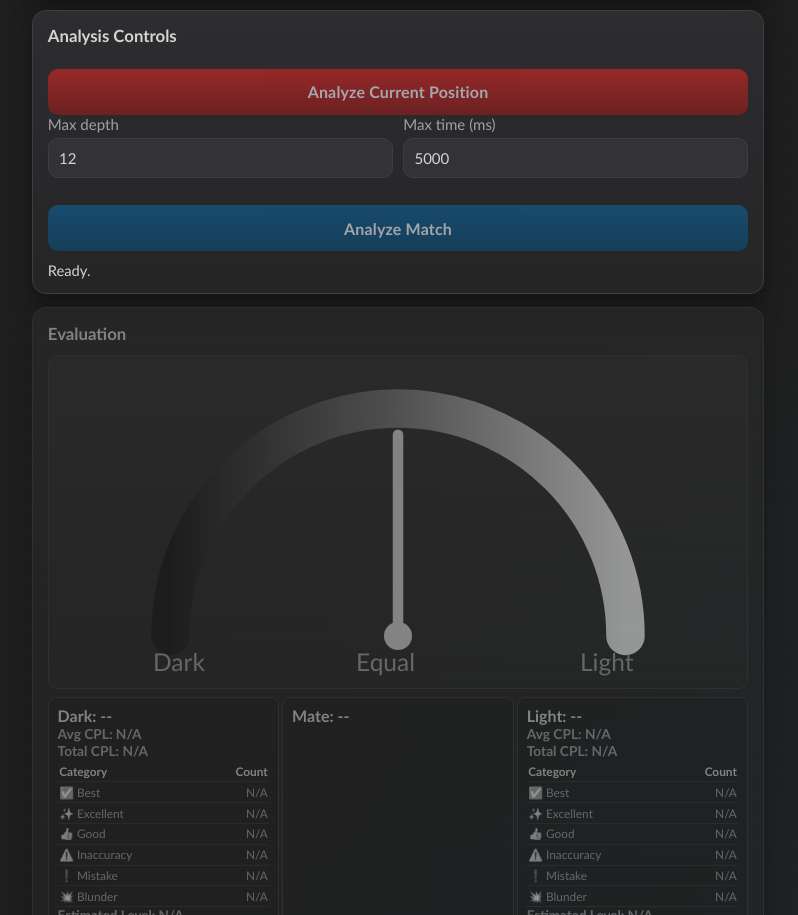
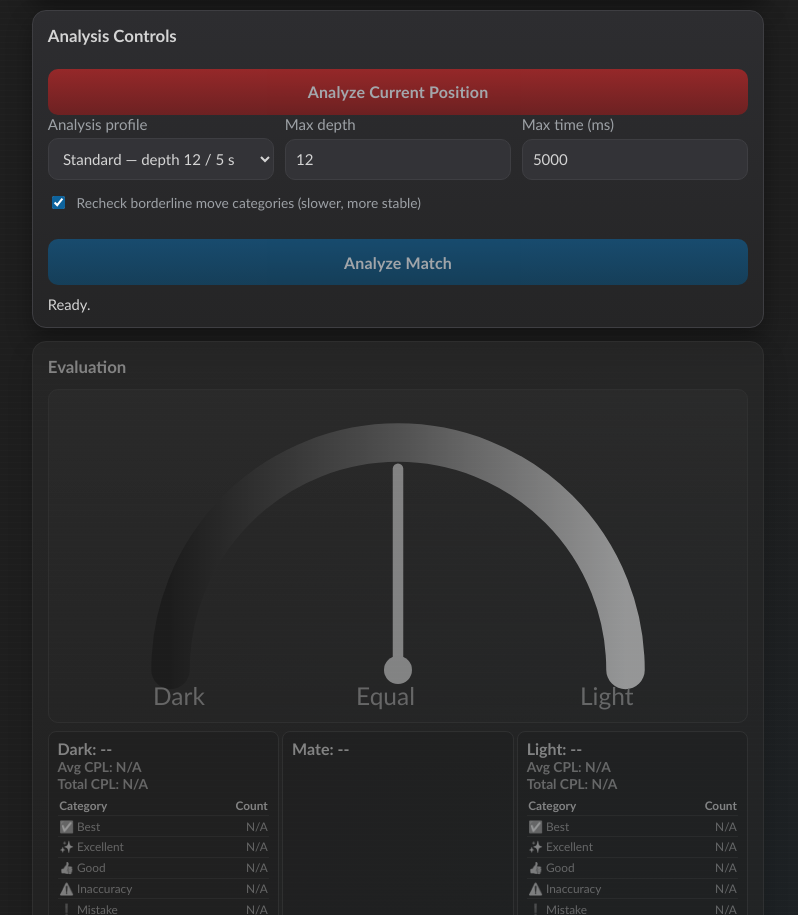
Before and after one commit to jwkunz/Inspector_Blanque, a plain HTML site: page index.html in a window 1280 px wide. Shown: the part 870-1785 px from the top of the page, without its empty margins (242-1040 px from the left). Drawn offline with Linux system fonts and the light colour scheme.

Commit message:
v4.4.0: add match analysis speed profiles

```diff
--- a/app.js
+++ b/app.js
@@ -4,6 +4,11 @@ const CP_CLAMP = 1000;
 const ENGINE_PATH = "./vendor/stockfish/stockfish-18-lite-single.js";
 const CACHE_STORAGE_KEY = "inspector-blanque-analysis-cache-v4";
 const CACHE_LIMIT = 500;
+const ANALYSIS_PROFILES = {
+  fast: { depth: 10, moveTime: 750, boundaryRechecks: false },
+  standard: { depth: 12, moveTime: 5000, boundaryRechecks: true },
+  deep: { depth: 16, moveTime: 15000, boundaryRechecks: true },
+};
 const CATEGORY_KEYS = ["Best", "Excellent", "Good", "Inaccuracy", "Mistake", "Blunder"];
 const FILES = ["a", "b", "c", "d", "e", "f", "g", "h"];
 const RANKS = [8, 7, 6, 5, 4, 3, 2, 1];
@@ -29,6 +34,8 @@ const elements = {
   formatSelect: document.querySelector("#format-select"),
   depthInput: document.querySelector("#depth-input"),
   timeInput: document.querySelector("#time-input"),
+  analysisProfileSelect: document.querySelector("#analysis-profile-select"),
+  boundaryRechecksInput: document.querySelector("#boundary-rechecks-input"),
   loadPositionButton: document.querySelector("#load-position-button"),
   analyzeCurrentPositionButton: document.querySelector("#analyze-current-position-button"),
   analyzeButton: document.querySelector("#analyze-button"),
@@ -146,6 +153,18 @@ elements.analyzeCurrentPositionButton?.addEventListener("click", async () => {
   }
 });
 
+elements.analysisProfileSelect?.addEventListener("change", () => {
+  applyAnalysisProfile(elements.analysisProfileSelect.value);
+});
+
+for (const input of [elements.depthInput, elements.timeInput, elements.boundaryRechecksInput]) {
+  input?.addEventListener("input", () => {
+    if (elements.analysisProfileSelect) {
+      elements.analysisProfileSelect.value = "custom";
+    }
+  });
+}
+
 elements.analyzeButton?.addEventListener("click", async () => {
   if (!gameViewState.timeline.length) {
     setError("Load a PGN or FEN before analyzing the match.");
@@ -157,6 +176,7 @@ elements.analyzeButton?.addEventListener("click", async () => {
   try {
     const depth = sanitizeInt(elements.depthInput?.value, 12, 8, 30);
     const moveTime = sanitizeInt(elements.timeInput?.value, 5000, 100, 120000);
+    const allowBoundaryRechecks = Boolean(elements.boundaryRechecksInput?.checked);
     const finalEntry = gameViewState.timeline[gameViewState.finalIndex];
     setStatus("Analyzing match...");
     const result = await analyzePosition(finalEntry.fen, depth, moveTime, { multiPv: 3 });
@@ -164,7 +184,9 @@ elements.analyzeButton?.addEventListener("click", async () => {
 
     if (gameViewState.moveHistory.length) {
       setStatus("Computing match move quality...");
-      const acpl = await computeAverageCentipawnLoss(gameViewState.moveHistory, depth, moveTime);
+      const acpl = await computeAverageCentipawnLoss(gameViewState.moveHistory, depth, moveTime, {
+        allowBoundaryRechecks,
+      });
       renderAcpl(acpl);
     } else {
       renderAcpl(null);
@@ -308,6 +330,26 @@ function setBusy(isBusy) {
   if (elements.loadPositionButton) {
     elements.loadPositionButton.disabled = isBusy;
   }
+  for (const input of [
+    elements.depthInput,
+    elements.timeInput,
+    elements.analysisProfileSelect,
+    elements.boundaryRechecksInput,
+  ]) {
+    if (input) {
+      input.disabled = isBusy;
+    }
+  }
+}
+
+function applyAnalysisProfile(profileName) {
+  const profile = ANALYSIS_PROFILES[profileName];
+  if (!profile) {
+    return;
+  }
+  if (elements.depthInput) elements.depthInput.value = String(profile.depth);
+  if (elements.timeInput) elements.timeInput.value = String(profile.moveTime);
+  if (elements.boundaryRechecksInput) elements.boundaryRechecksInput.checked = profile.boundaryRechecks;
 }
 
 function setStatus(text) {
@@ -1244,7 +1286,8 @@ function adjustCategoryForConfidence(category, context) {
   return rankToCategory(rank);
 }
 
-async function computeAverageCentipawnLoss(moveHistory, depth, moveTime) {
+async function computeAverageCentipawnLoss(moveHistory, depth, moveTime, options = {}) {
+  const allowBoundaryRechecks = options.allowBoundaryRechecks !== false;
   const totals = {
     w: { loss: 0, count: 0, categories: createCategoryBucket() },
     b: { loss: 0, count: 0, categories: createCategoryBucket() },
@@ -1284,7 +1327,7 @@ async function computeAverageCentipawnLoss(moveHistory, depth, moveTime) {
     const volatilityCp = Math.abs(bestCpForMover - playedCpForMover);
     let recheckDeltaCp = null;
 
-    if (isNearCategoryBoundary(loss, phase) && playedMoveUci) {
+    if (allowBoundaryRechecks && isNearCategoryBoundary(loss, phase) && playedMoveUci) {
       const initialLoss = loss;
       const deeperDepth = Math.min(30, depth + 2);
       const deeperTime = Math.min(120000, Math.floor(moveTime * 1.5));
--- a/index.html
+++ b/index.html
@@ -110,6 +110,15 @@
         </button>
         <div class="input-grid compact">
           <label class="control">
+            <span>Analysis profile</span>
+            <select id="analysis-profile-select">
+              <option value="fast">Fast — depth 10 / 750 ms</option>
+              <option value="standard" selected>Standard — depth 12 / 5 s</option>
+              <option value="deep">Deep — depth 16 / 15 s</option>
+              <option value="custom">Custom</option>
+            </select>
+          </label>
+          <label class="control">
             <span>Max depth</span>
             <input id="depth-input" type="number" min="8" max="30" step="1" value="12" />
           </label>
@@ -118,6 +127,10 @@
             <input id="time-input" type="number" min="100" max="120000" step="100" value="5000" />
           </label>
         </div>
+        <label class="checkbox-control">
+          <input id="boundary-rechecks-input" type="checkbox" checked />
+          <span>Recheck borderline move categories (slower, more stable)</span>
+        </label>
         <div class="analysis-actions">
           <button id="analyze-button" type="button">Analyze Match</button>
         </div>
--- a/styles.css
+++ b/styles.css
@@ -125,6 +125,21 @@ select {
   padding: 0.64rem;
   background: var(--bg-3);
   color: var(--text-primary);
+}
+
+input[type="checkbox"] {
+  width: auto;
+  padding: 0;
+  accent-color: var(--accent);
+}
+
+.checkbox-control {
+  display: flex;
+  align-items: center;
+  gap: 0.55rem;
+  margin-top: 0.8rem;
+  color: var(--text-muted);
+  font-size: 0.86rem;
 }
 
 input:focus,
@@ -478,7 +493,7 @@ button:disabled {
 
 @media (min-width: 620px) {
   .input-grid.compact {
-    grid-template-columns: repeat(2, minmax(0, 1fr));
+    grid-template-columns: repeat(3, minmax(0, 1fr));
   }
 
   .game-view-controls {
```
Also changed, not shown: 2 other files.
